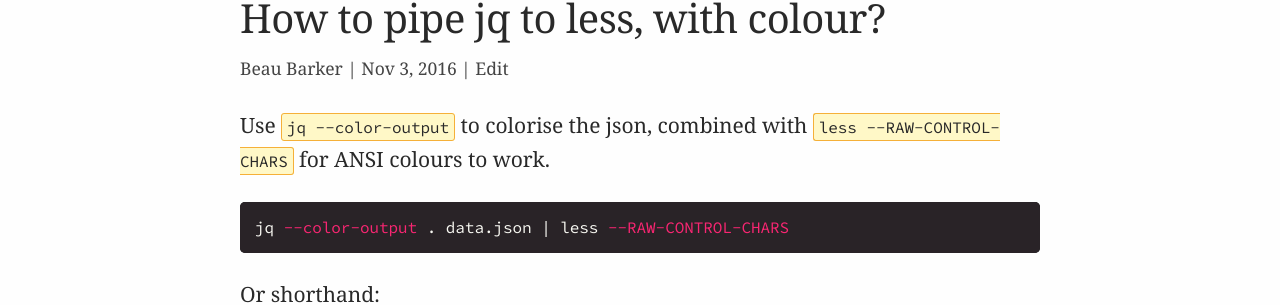
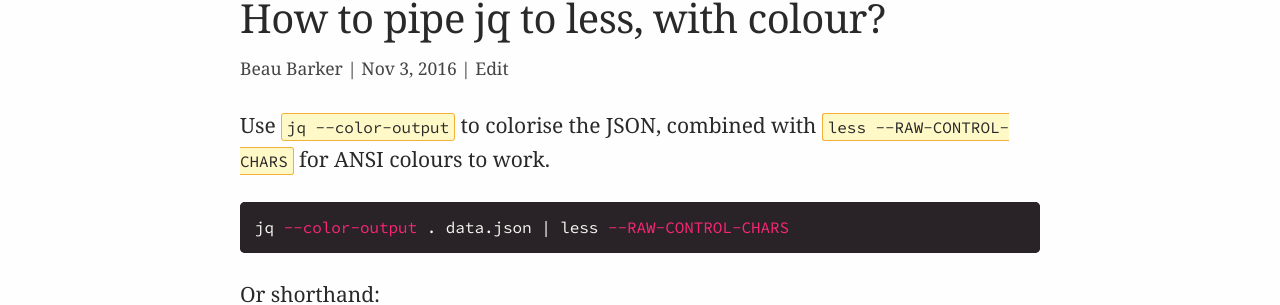
Before and after one commit to explodinglabs/explodinglabs.github.io, a Jekyll site: the page built from docs/_posts/2016-11-03-pipe-jq-to-less.markdown, in a window 1280 px wide. Shown: the part 125-430 px from the top of the page. Built offline with Jekyll 4.4.1, drawn with Linux system fonts in a browser that asks for light colours.

Commit message:
Update 2016-11-03-pipe-jq-to-less.markdown

````diff
--- a/docs/_posts/2016-11-03-pipe-jq-to-less.markdown
+++ b/docs/_posts/2016-11-03-pipe-jq-to-less.markdown
@@ -3,7 +3,7 @@ layout: post
 title: How to pipe jq to less, with colour?
 permalink: /pipe-jq-to-less
 ---
-Use `jq --color-output` to colorise the json,
+Use `jq --color-output` to colorise the JSON,
 combined with `less --RAW-CONTROL-CHARS` for ANSI colours to work.
 
 ```sh
````
